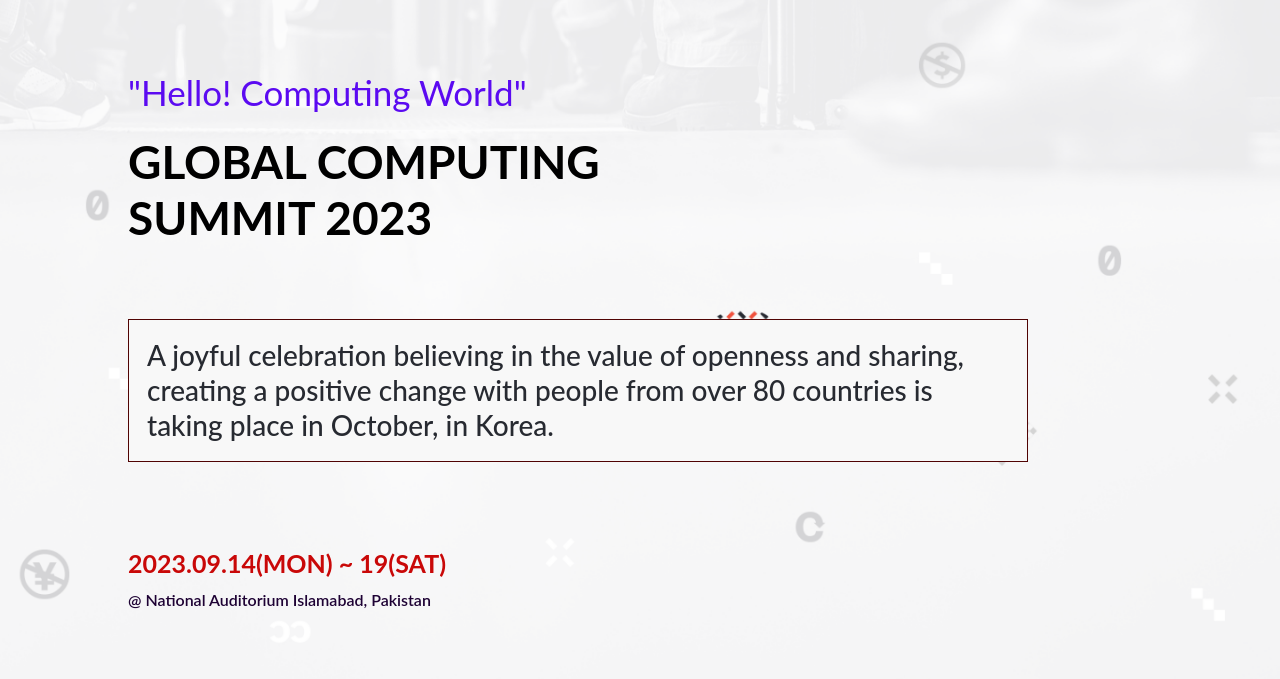
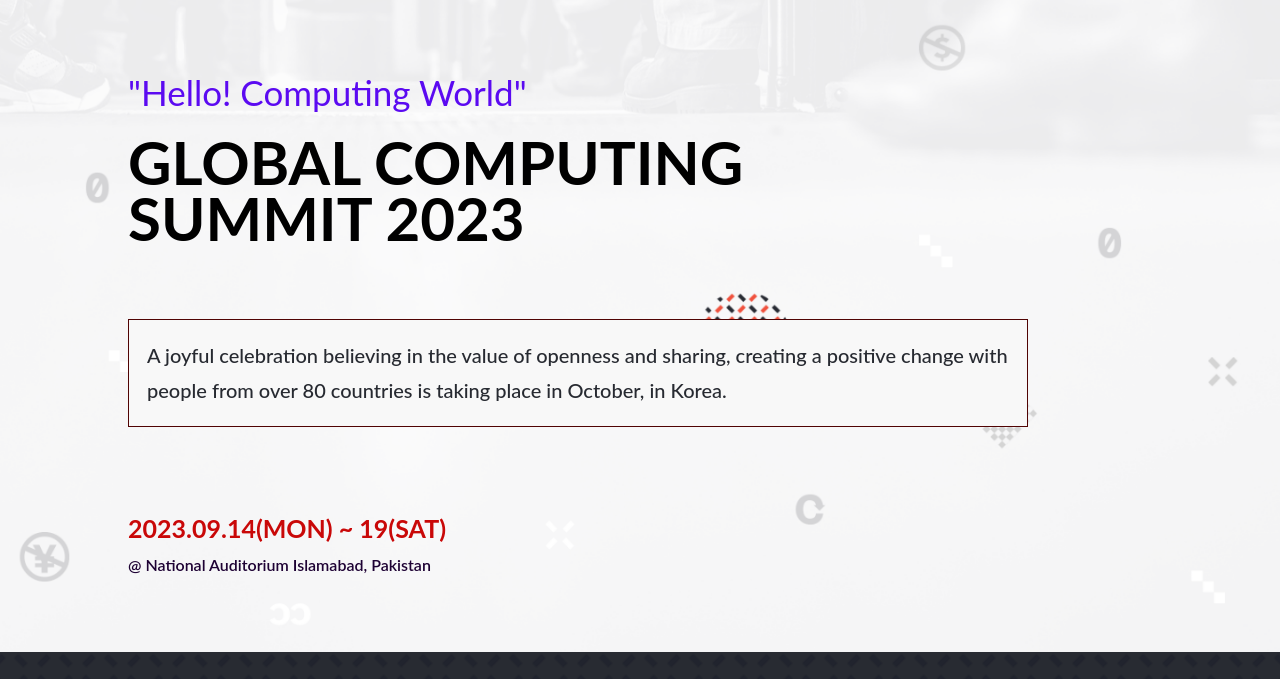
Before and after one commit to Javed-Shahbaz/CAPSTONE-1, a website: page index.html in a window 1280 px wide. Shown: the part 106-785 px from the top of the page. Drawn offline with Linux system fonts and the light colour scheme; a web font is replaced by a local one.

Commit message:
update styling

```diff
--- a/about-style.css
+++ b/about-style.css
@@ -32,7 +32,7 @@ body {
   width: 100px;
 }
 
-.container {
+.Container {
   background: url('./images/mobile-intro-bg.png');
   background-position: center;
   background-size: cover;
@@ -188,8 +188,8 @@ body {
 
 .MC-caption p {
   font-weight: 400;
-  font-size: 18px;
-  line-height: 35px;
+  font-size: 16px;
+  line-height: 25px;
   padding: 20px;
 }
 
--- a/style.css
+++ b/style.css
@@ -31,7 +31,7 @@ body {
   width: 100px;
 }
 
-.Cotainer {
+.Container {
   background: url('images/mobile-intro-bg.png');
   background-position: center;
   background-size: cover;
@@ -176,6 +176,10 @@ body {
   margin: 5px 0;
 }
 
+h1 {
+  font-size: 45px;
+}
+
 .heads h1 {
   font-size: 35px;
   font-weight: 795;
@@ -194,7 +198,7 @@ body {
 
 .MC-cap p {
   font-weight: 500;
-  font-size: 28px;
+  font-size: 20px;
   line-height: 35px;
   color: var(--primary);
   border: 1px solid rgb(80, 3, 3);
@@ -454,7 +458,7 @@ footer {
 
   h1,
   .heads h1 {
-    font-size: 46px;
+    font-size: 60px;
     line-height: 56px;
   }
 
```
